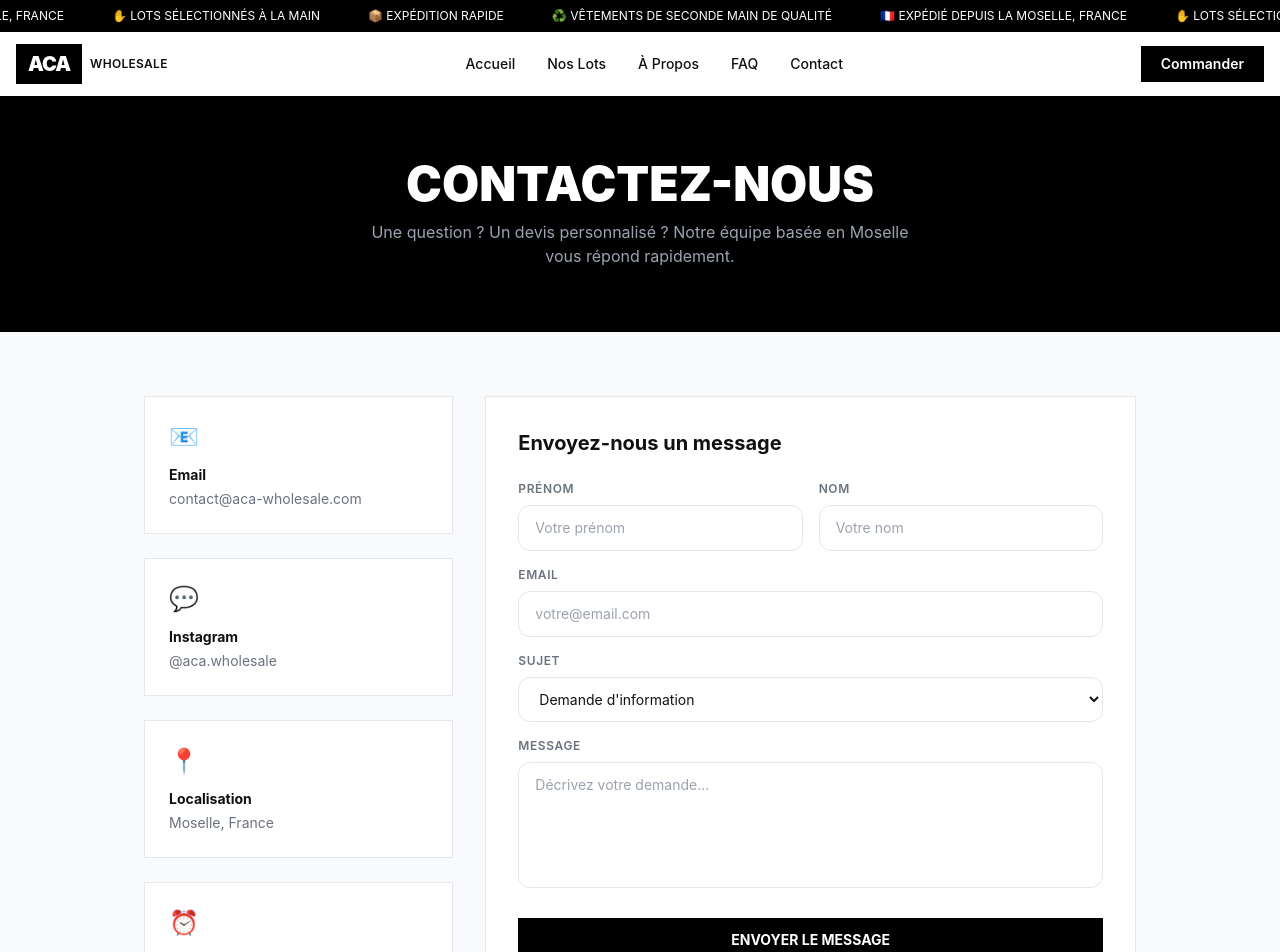
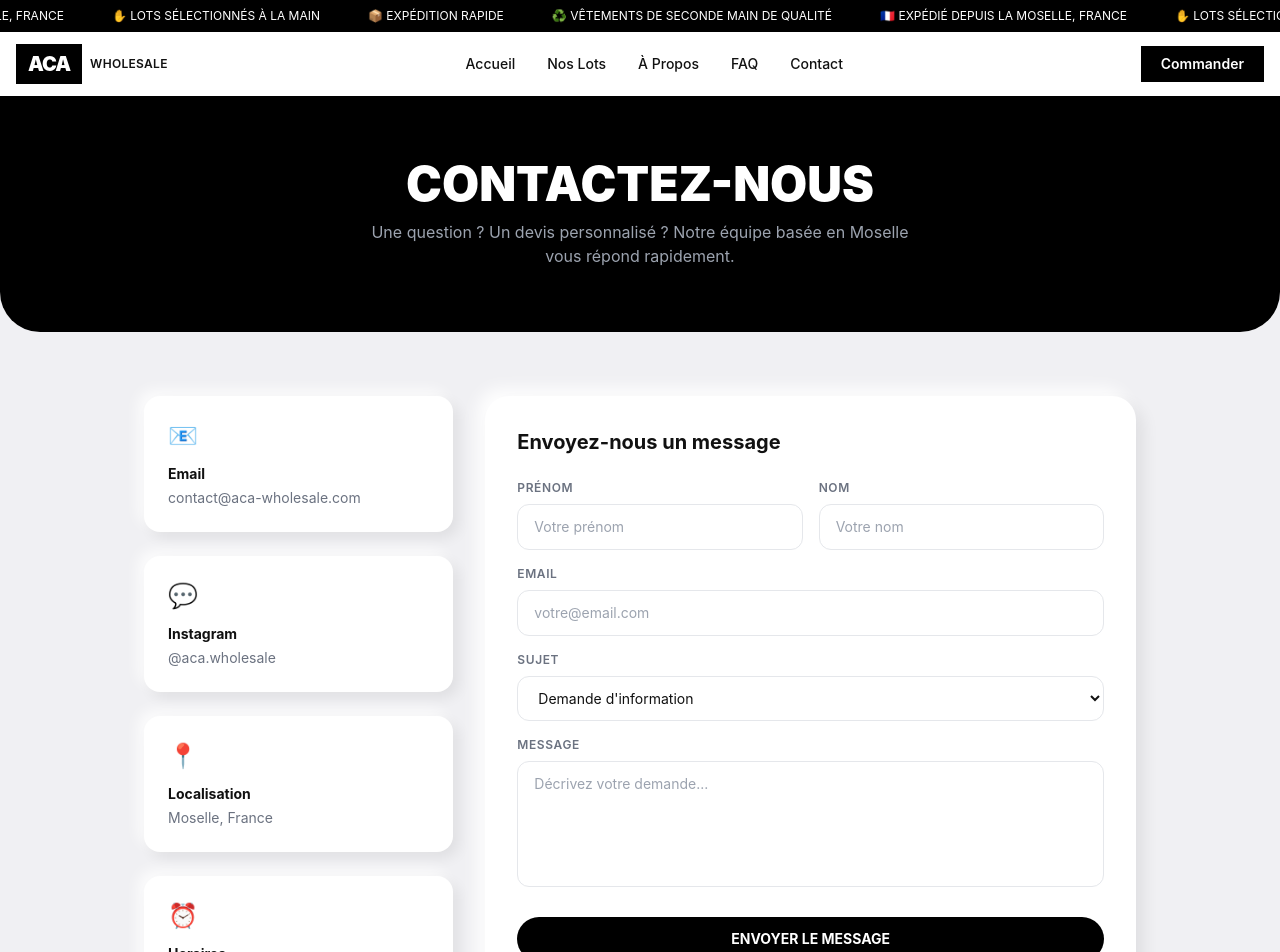
Before and after one commit to acawholesale/aca-wholesale, a Next.js app: page /contact in a window 1280 px wide. Shown: the top 952 px of the page. Built offline with nearby package versions, Linux system fonts and the light colour scheme.

Commit message:
Update page.js

```diff
--- a/app/contact/page.js
+++ b/app/contact/page.js
@@ -12,10 +12,10 @@ export default function Contact() {
   }
 
   return (
-    <main>
+    <main className="bg-[#f0f0f3]">
       <Navbar />
 
-      <section className="bg-black text-white py-16">
+      <section className="bg-black text-white py-16 rounded-b-[40px]">
         <div className="max-w-7xl mx-auto px-4 text-center">
           <h1 className="text-4xl md:text-5xl font-black mb-3">CONTACTEZ-NOUS</h1>
           <p className="text-gray-400 max-w-xl mx-auto">
@@ -24,35 +24,27 @@ export default function Contact() {
         </div>
       </section>
 
-      <section className="py-16 bg-gray-50">
+      <section className="py-16">
         <div className="max-w-5xl mx-auto px-4">
           <div className="grid md:grid-cols-3 gap-8">
             {/* Contact Info */}
             <div className="space-y-6">
-              <div className="bg-white border p-6">
-                <div className="text-2xl mb-3">📧</div>
-                <h3 className="font-bold text-sm mb-1">Email</h3>
-                <p className="text-gray-500 text-sm">contact@aca-wholesale.com</p>
-              </div>
-              <div className="bg-white border p-6">
-                <div className="text-2xl mb-3">💬</div>
-                <h3 className="font-bold text-sm mb-1">Instagram</h3>
-                <p className="text-gray-500 text-sm">@aca.wholesale</p>
-              </div>
-              <div className="bg-white border p-6">
-                <div className="text-2xl mb-3">📍</div>
-                <h3 className="font-bold text-sm mb-1">Localisation</h3>
-                <p className="text-gray-500 text-sm">Moselle, France</p>
-              </div>
-              <div className="bg-white border p-6">
-                <div className="text-2xl mb-3">⏰</div>
-                <h3 className="font-bold text-sm mb-1">Horaires</h3>
-                <p className="text-gray-500 text-sm">Lun-Ven : 9h-18h<br/>Sam : 10h-16h</p>
-              </div>
+              {[
+                { emoji: '📧', title: 'Email', info: 'contact@aca-wholesale.com' },
+                { emoji: '💬', title: 'Instagram', info: '@aca.wholesale' },
+                { emoji: '📍', title: 'Localisation', info: 'Moselle, France' },
+                { emoji: '⏰', title: 'Horaires', info: 'Lun-Ven : 9h-18h\nSam : 10h-16h' },
+              ].map((item) => (
+                <div key={item.title} className="bg-white rounded-2xl p-6" style={{ boxShadow: '6px 6px 14px rgba(0,0,0,0.07), -6px -6px 14px rgba(255,255,255,0.8)' }}>
+                  <div className="text-2xl mb-3">{item.emoji}</div>
+                  <h3 className="font-bold text-sm mb-1">{item.title}</h3>
+                  <p className="text-gray-500 text-sm whitespace-pre-line">{item.info}</p>
+                </div>
+              ))}
             </div>
 
             {/* Form */}
-            <div className="md:col-span-2 bg-white border p-8">
+            <div className="md:col-span-2 bg-white rounded-3xl p-8" style={{ boxShadow: '8px 8px 16px rgba(0,0,0,0.07), -8px -8px 16px rgba(255,255,255,0.9)' }}>
               {sent ? (
                 <div className="text-center py-12">
                   <div className="text-5xl mb-4">✅</div>
@@ -65,20 +57,20 @@ export default function Contact() {
                   <div className="grid md:grid-cols-2 gap-4 mb-4">
                     <div>
                       <label className="block text-xs font-semibold text-gray-500 uppercase tracking-wider mb-2">Prénom</label>
-                      <input type="text" required className="w-full border px-4 py-3 text-sm focus:outline-none focus:border-black" placeholder="Votre prénom" />
+                      <input type="text" required className="w-full border px-4 py-3 text-sm focus:outline-none focus:border-black rounded-xl" placeholder="Votre prénom" />
                     </div>
                     <div>
                       <label className="block text-xs font-semibold text-gray-500 uppercase tracking-wider mb-2">Nom</label>
-                      <input type="text" required className="w-full border px-4 py-3 text-sm focus:outline-none focus:border-black" placeholder="Votre nom" />
+                      <input type="text" required className="w-full border px-4 py-3 text-sm focus:outline-none focus:border-black rounded-xl" placeholder="Votre nom" />
                     </div>
                   </div>
                   <div className="mb-4">
                     <label className="block text-xs font-semibold text-gray-500 uppercase tracking-wider mb-2">Email</label>
-                    <input type="email" required className="w-full border px-4 py-3 text-sm focus:outline-none focus:border-black" placeholder="votre@email.com" />
+                    <input type="email" required className="w-full border px-4 py-3 text-sm focus:outline-none focus:border-black rounded-xl" placeholder="votre@email.com" />
                   </div>
                   <div className="mb-4">
                     <label className="block text-xs font-semibold text-gray-500 uppercase tracking-wider mb-2">Sujet</label>
-                    <select className="w-full border px-4 py-3 text-sm focus:outline-none focus:border-black bg-white">
+                    <select className="w-full border px-4 py-3 text-sm focus:outline-none focus:border-black bg-white rounded-xl">
                       <option>Demande d&apos;information</option>
                       <option>Devis personnalisé</option>
                       <option>Suivi de commande</option>
@@ -88,9 +80,9 @@ export default function Contact() {
                   </div>
                   <div className="mb-6">
                     <label className="block text-xs font-semibold text-gray-500 uppercase tracking-wider mb-2">Message</label>
-                    <textarea required rows={5} className="w-full border px-4 py-3 text-sm focus:outline-none focus:border-black resize-none" placeholder="Décrivez votre demande..."></textarea>
+                    <textarea required rows={5} className="w-full border px-4 py-3 text-sm focus:outline-none focus:border-black resize-none rounded-xl" placeholder="Décrivez votre demande..."></textarea>
                   </div>
-                  <button type="submit" className="w-full bg-black text-white py-3 font-bold text-sm hover:bg-gray-800 transition-colors">
+                  <button type="submit" className="w-full bg-black text-white py-3 font-bold text-sm hover:bg-gray-800 transition-colors rounded-full">
                     ENVOYER LE MESSAGE
                   </button>
                 </form>
```
